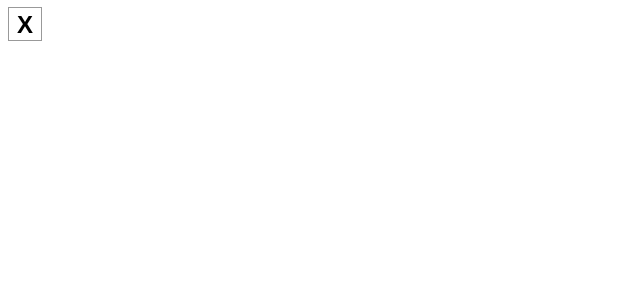
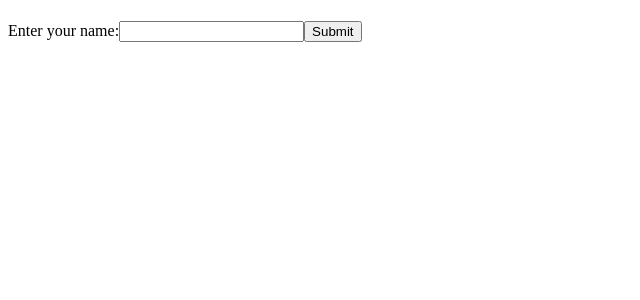
Before and after one commit to emilyliang3/ADAPT, a React (Create React App) app in the folder frontend/: page / in a window 1280 px wide. Shown: the top 300 px of the page, without its empty margins (0-640 px from the left). Built offline with nearby package versions, Linux system fonts and the light colour scheme.

Commit message:
added new textbox functionality

```diff
--- a/frontend/src/App.js
+++ b/frontend/src/App.js
@@ -1,3 +1,26 @@
-export default function Square() {
-  return <button className="square">X</button>;
+import { useState } from 'react';
+export default function MyForm() {
+  const [name, setName] = useState("");
+  const [displayName,setDisplayName] = useState("");
+
+  function handleSubmit(event){
+    event.preventDefault();
+    setDisplayName(name);
+  }
+
+  return (
+    <>
+      <h1>{displayName}</h1>
+      <form onSubmit={handleSubmit}>
+        <label>Enter your name:
+          <input
+            type="text"
+            value={name}
+            onChange={(e) => setName(e.target.value)}
+          />
+        </label>
+        <input type="submit" />
+      </form>
+    </>
+  );
 }
```
